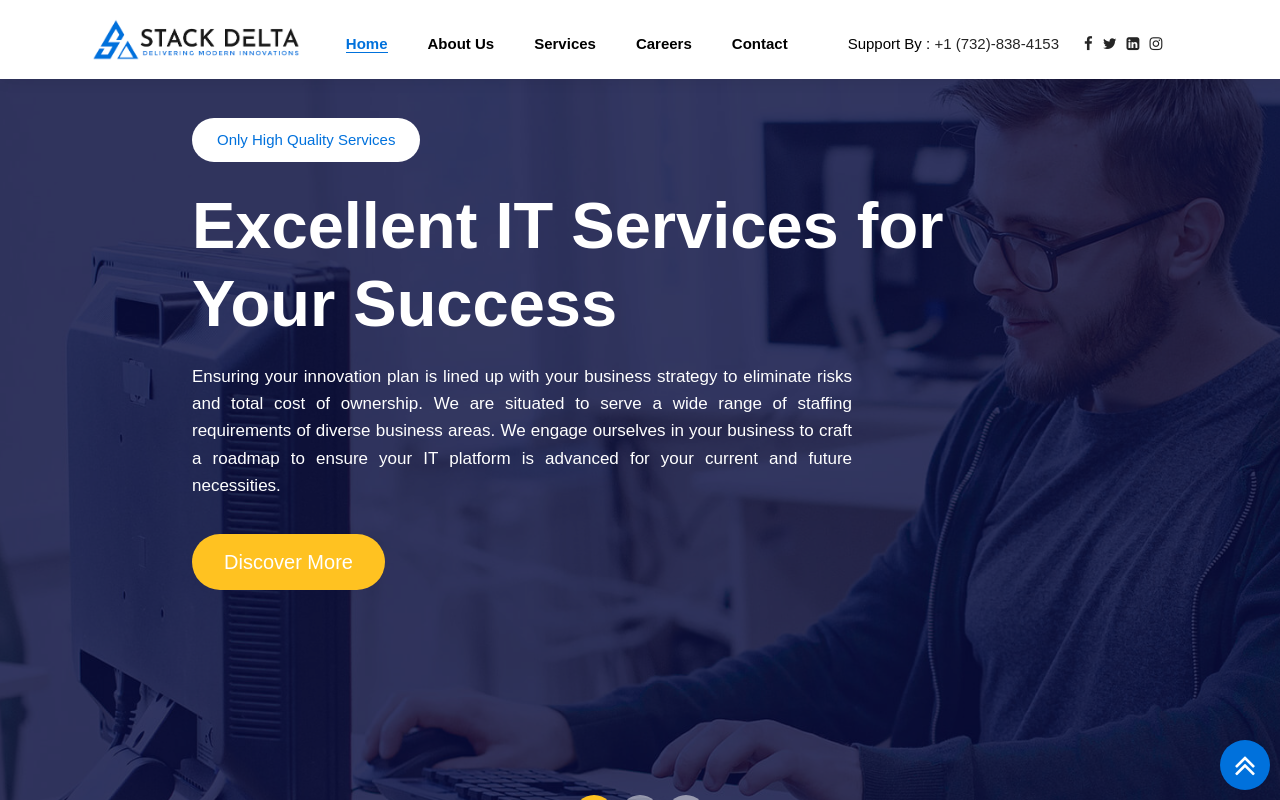
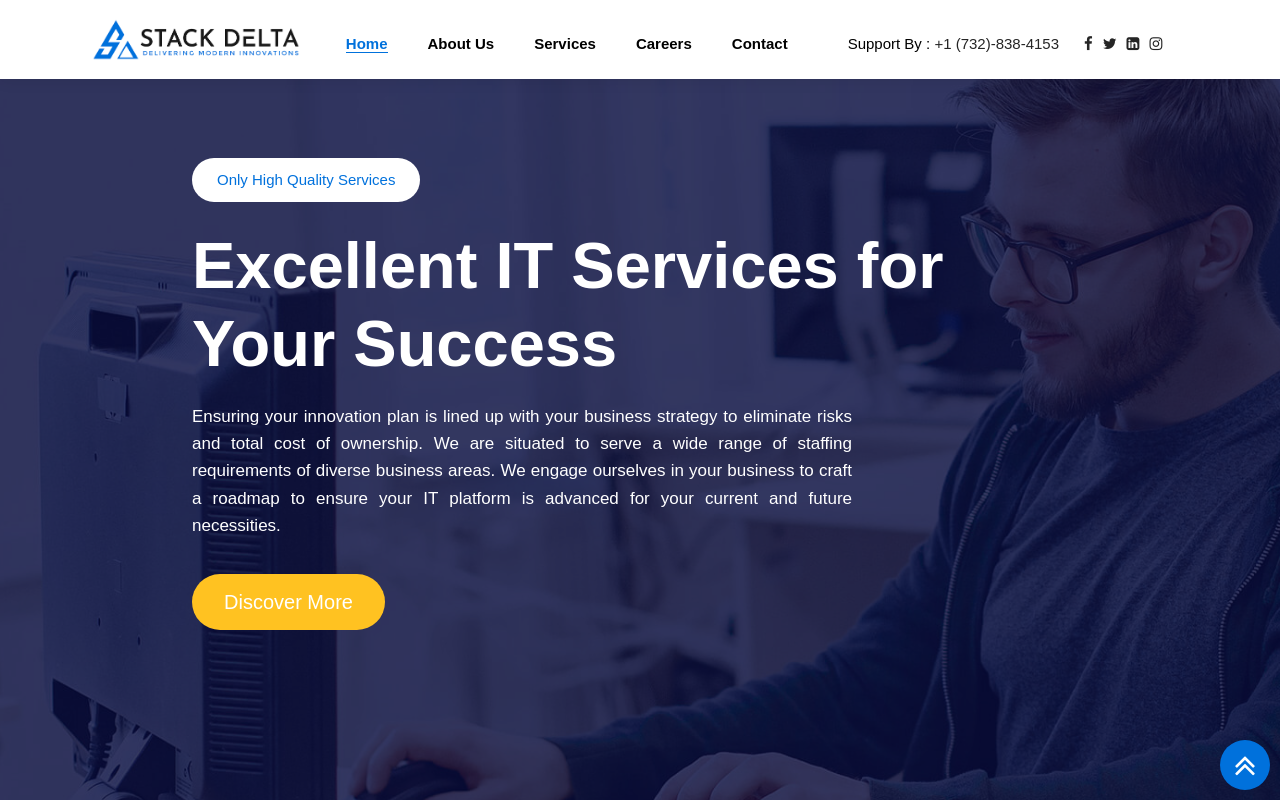
Before and after one commit to Oluwadebo/stack-delta, a React (Create React App) app: page / in a window 1280 px wide. Shown: the top 800 px of the page. Built offline with nearby package versions, Linux system fonts and the light colour scheme.

Commit message:
technology-area in home page done

```diff
--- a/src/index.css
+++ b/src/index.css
@@ -412,7 +412,7 @@ img {
 }
 /* home page style */
 .styls1 {
-  height: 820px;
+  height: 860px;
   position: relative;
   z-index: 1;
   background-image: url(./component/asset/home-one-img1.jpg);
@@ -421,7 +421,7 @@ img {
   background-size: cover;
 }
 .styls2 {
-  height: 820px;
+  height: 860px;
   position: relative;
   z-index: 1;
   background-image: url(./component/asset/home-one-img2.jpg);
@@ -430,7 +430,7 @@ img {
   background-size: cover;
 }
 .styls3 {
-  height: 820px;
+  height: 860px;
   position: relative;
   z-index: 1;
   background-image: url(./component/asset/home-one-img3.jpg);
```
